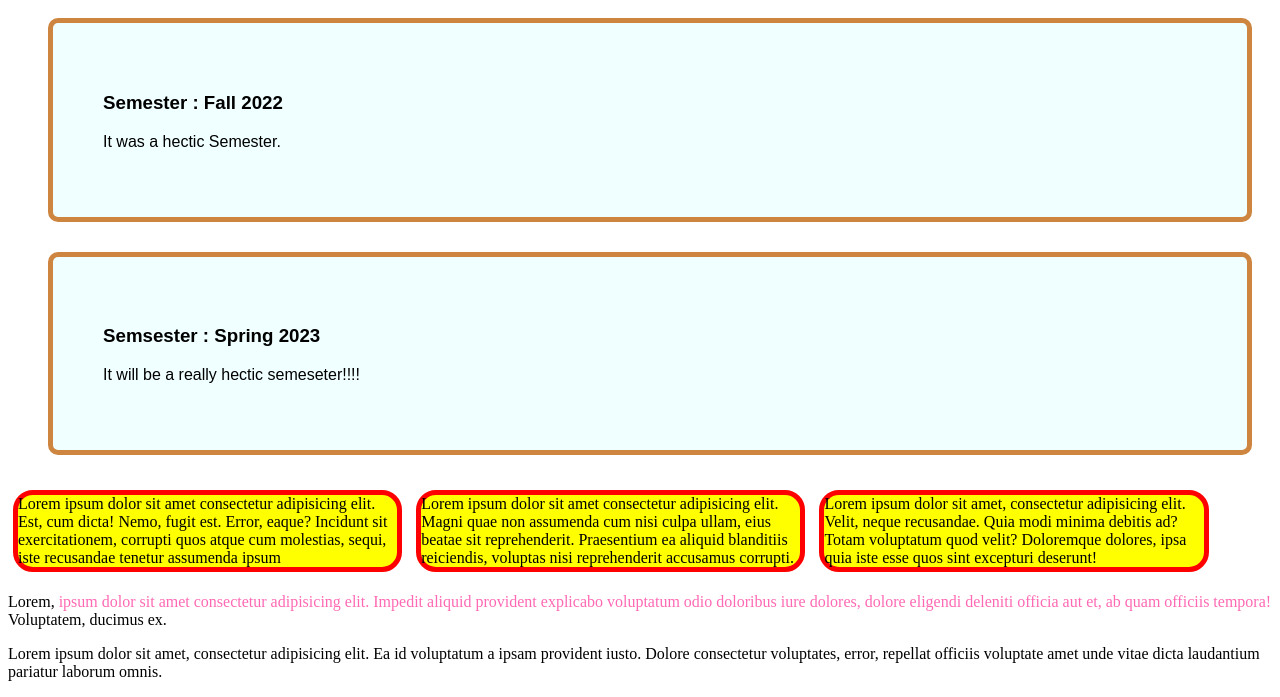
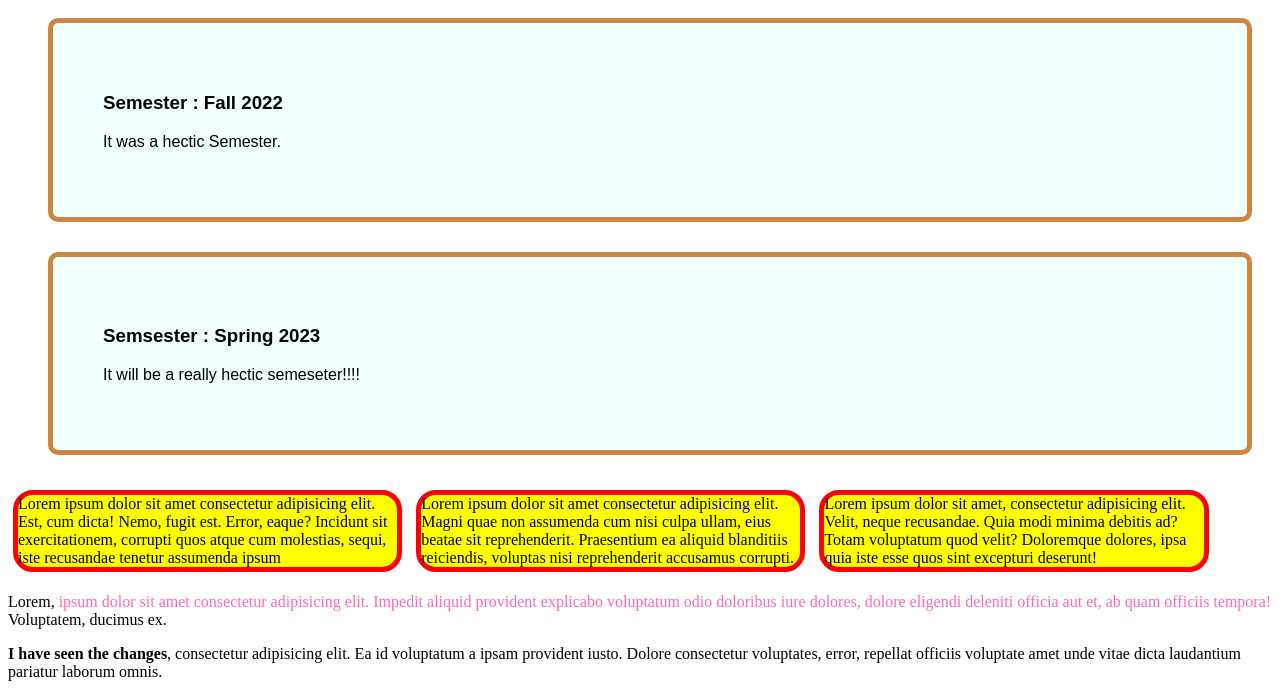
Before and after one commit to path3tic-coder/my-first-website, a plain HTML site: page index.html in a window 1280 px wide. Shown: the part 120-817 px from the top of the page. Drawn offline with Linux system fonts and the light colour scheme.

Commit message:
fahim added

```diff
--- a/index.html
+++ b/index.html
@@ -35,7 +35,7 @@
     <p class = "para">Lorem ipsum dolor sit amet consectetur adipisicing elit. Magni quae non assumenda cum nisi culpa ullam, eius beatae sit reprehenderit. Praesentium ea aliquid blanditiis reiciendis, voluptas nisi reprehenderit accusamus corrupti.</p>
     <p class = "para">Lorem ipsum dolor sit amet, consectetur adipisicing elit. Velit, neque recusandae. Quia modi minima debitis ad? Totam voluptatum quod velit? Doloremque dolores, ipsa quia iste esse quos sint excepturi deserunt!</p>
     <p>Lorem, <span class="ezpz">ipsum dolor sit amet consectetur adipisicing elit. Impedit aliquid provident explicabo voluptatum odio doloribus iure dolores, dolore eligendi deleniti officia aut et, ab quam officiis tempora!</span> Voluptatem, ducimus ex.</p>
-    <p>Lorem ipsum dolor sit amet, consectetur adipisicing elit. Ea id voluptatum a ipsam provident iusto. Dolore consectetur voluptates, error, repellat officiis voluptate amet unde vitae dicta laudantium pariatur laborum omnis.</p>
+    <p><b>I have seen the changes</b>, consectetur adipisicing elit. Ea id voluptatum a ipsam provident iusto. Dolore consectetur voluptates, error, repellat officiis voluptate amet unde vitae dicta laudantium pariatur laborum omnis.</p>
 
 </body>
 </html>
```
